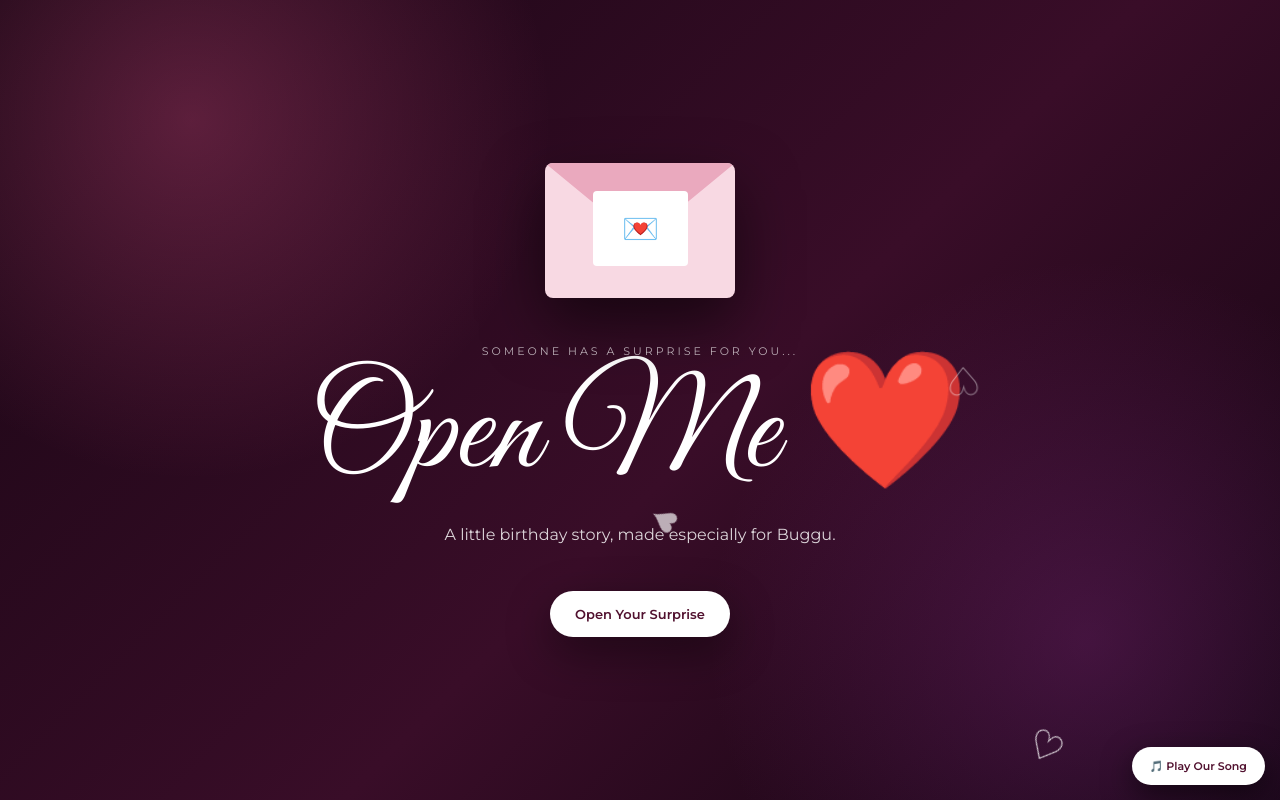
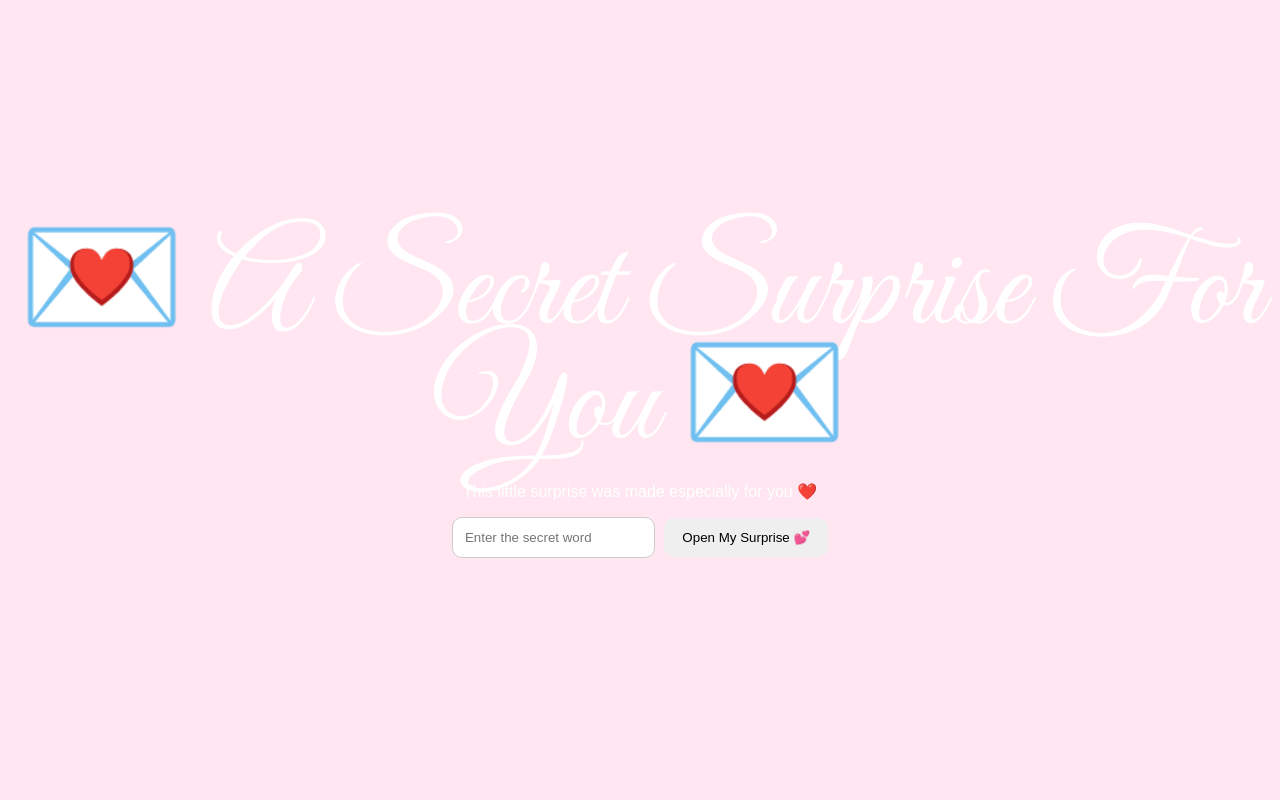
Before and after one commit to Akanksha2402/Birthday-Surprise, a plain HTML site: page index.html in a window 1280 px wide. Shown: the top 800 px of the page. Drawn offline with Linux system fonts and the light colour scheme.

Commit message:
Update index.html

```diff
--- a/index.html
+++ b/index.html
@@ -7,6 +7,47 @@
 <link rel="stylesheet" href="style.css">
 </head>
 <body>
+  <div id="lockScreen" style="
+position:fixed;
+inset:0;
+z-index:99999;
+background:#ffe6f0;
+display:flex;
+align-items:center;
+justify-content:center;
+text-align:center;
+font-family:Arial,sans-serif;
+">
+  <div>
+    <h1>💌 A Secret Surprise For You 💌</h1>
+    <p>This little surprise was made especially for you ❤️</p>
+
+    <input id="secretCode"
+      type="password"
+      placeholder="Enter the secret word"
+      style="padding:12px;border-radius:10px;border:1px solid #ccc;">
+
+    <button onclick="unlock()"
+      style="padding:12px 18px;border:0;border-radius:10px;margin-left:5px;cursor:pointer;">
+      Open My Surprise 💕
+    </button>
+
+    <p id="wrongCode" style="color:red;"></p>
+  </div>
+</div>
+
+<script>
+function unlock() {
+  const code = document.getElementById("secretCode").value;
+
+  if (code === "Buggu2809") {
+    document.getElementById("lockScreen").style.display = "none";
+  } else {
+    document.getElementById("wrongCode").textContent =
+      "That's not the secret word ❤️";
+  }
+}
+</script>
 <div id="particles"></div>
 
 <section class="page opening" id="opening">
```
